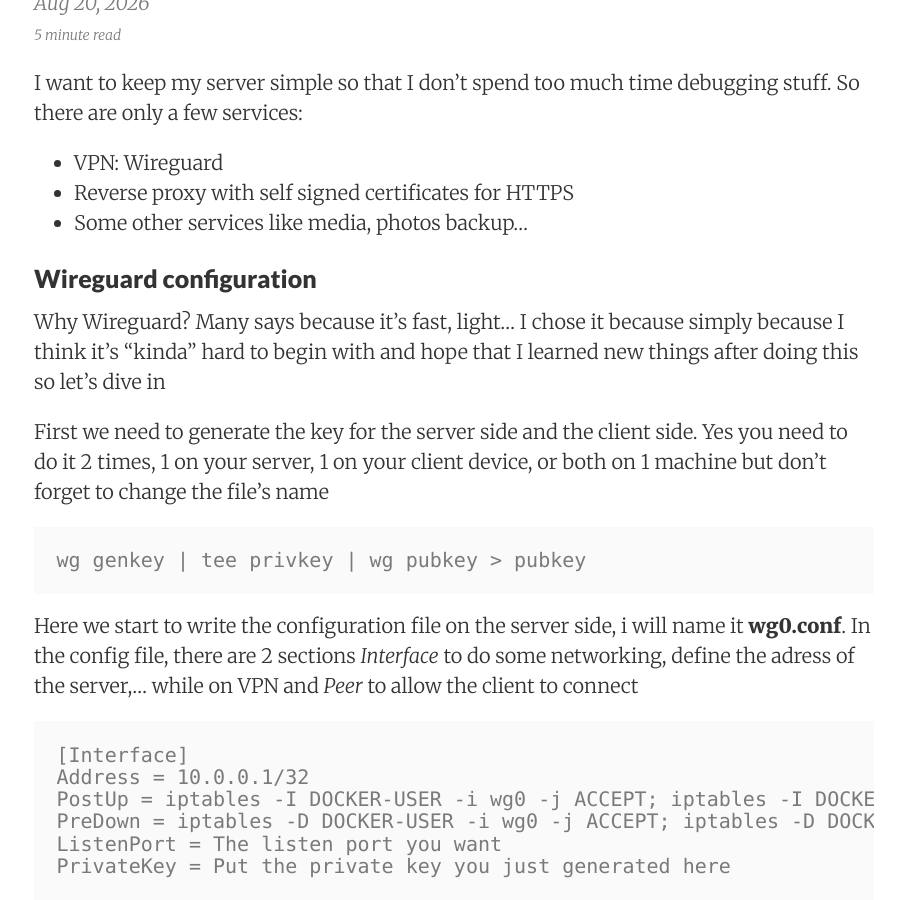
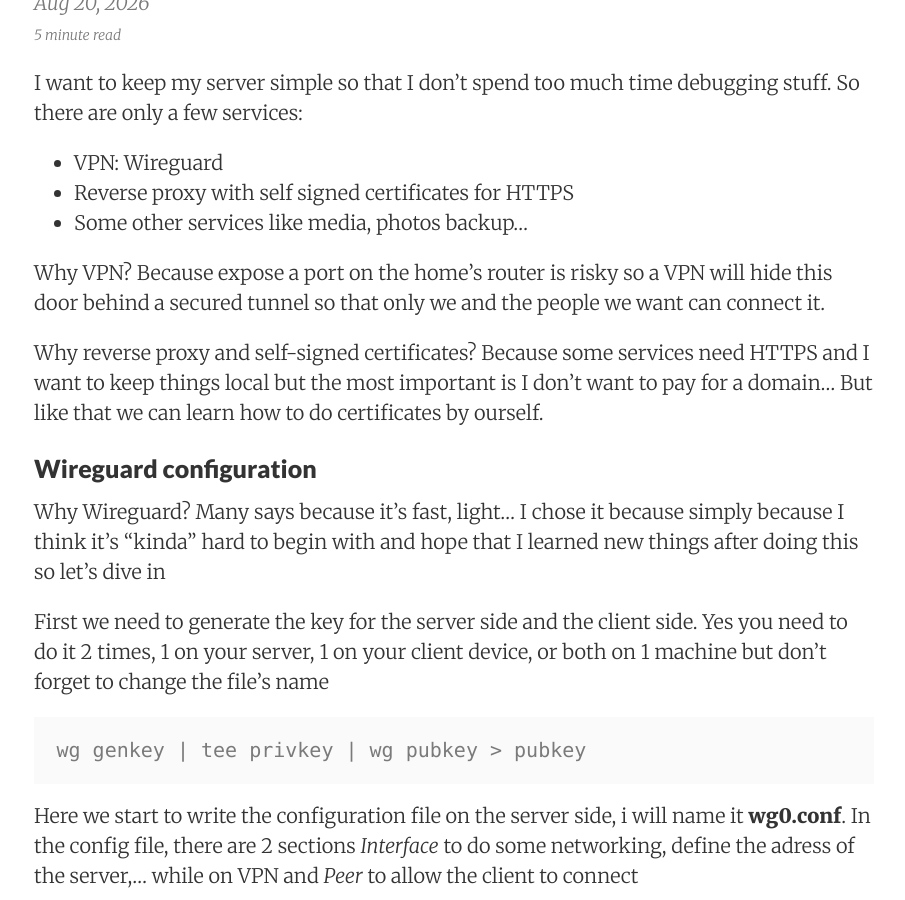
Before and after one commit to AnhKhoiTRUONG/anhkhoitruong.github.io, a Jekyll site: the page built from _posts/2026-08-20-homeserver.md, in a window 1280 px wide and 900 px high, scrolled down 352 px. Shown: the whole window, without its empty margins (186-1091 px from the left). Built offline with Jekyll 4.4.1, drawn with Linux system fonts in a browser that asks for light colours; nearby versions of some CDN libraries.

Commit message:
update home server post

```diff
--- a/_posts/2026-08-20-homeserver.md
+++ b/_posts/2026-08-20-homeserver.md
@@ -9,6 +9,10 @@
 - VPN: Wireguard
 - Reverse proxy with self signed certificates for HTTPS
 - Some other services like media, photos backup...
+
+Why VPN? Because expose a port on the home's router is risky so a VPN will hide this door behind a secured tunnel so that only we and the people we want can connect it.
+
+Why reverse proxy and self-signed certificates? Because some services need HTTPS and I want to keep things local but the most important is I don't want to pay for a domain... But like that we can learn how to do certificates by ourself.
 
 ### Wireguard configuration
 
```
